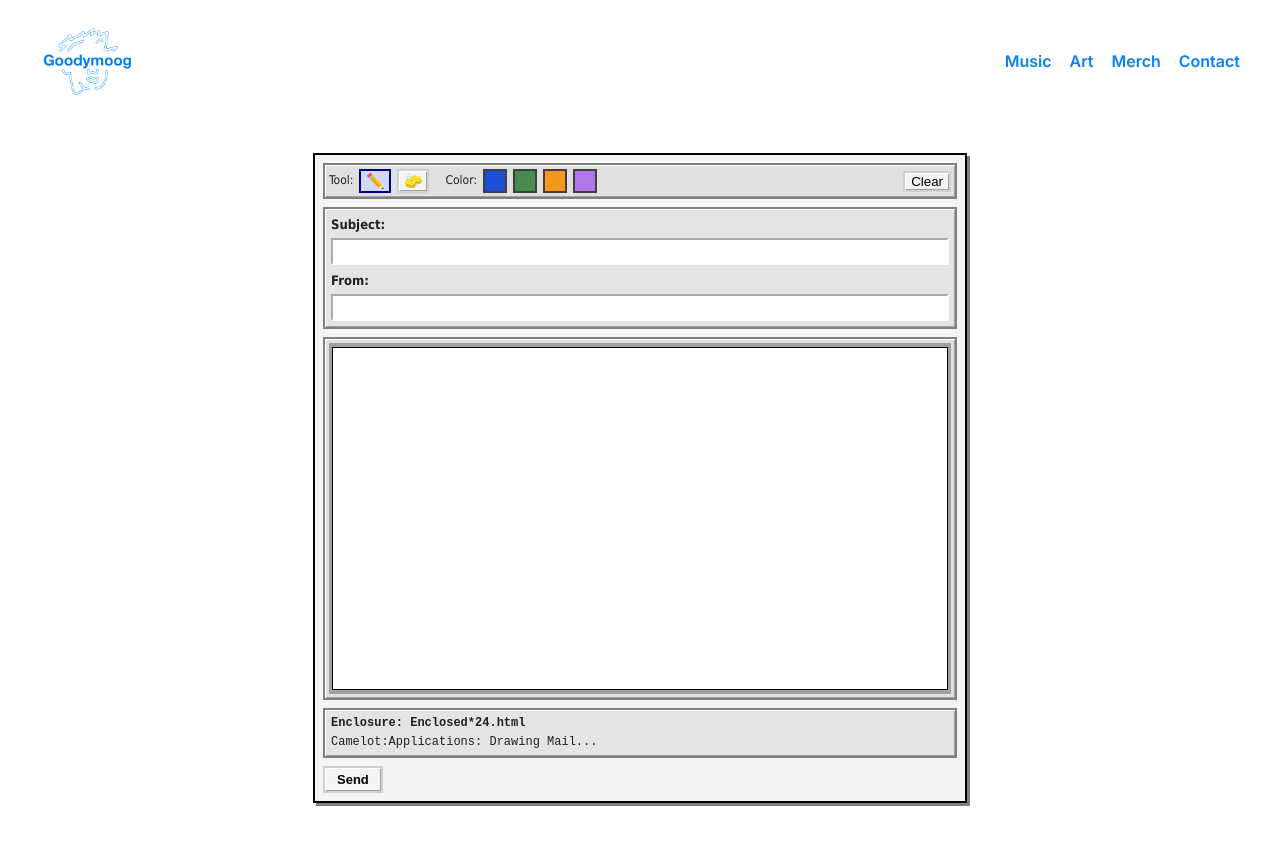
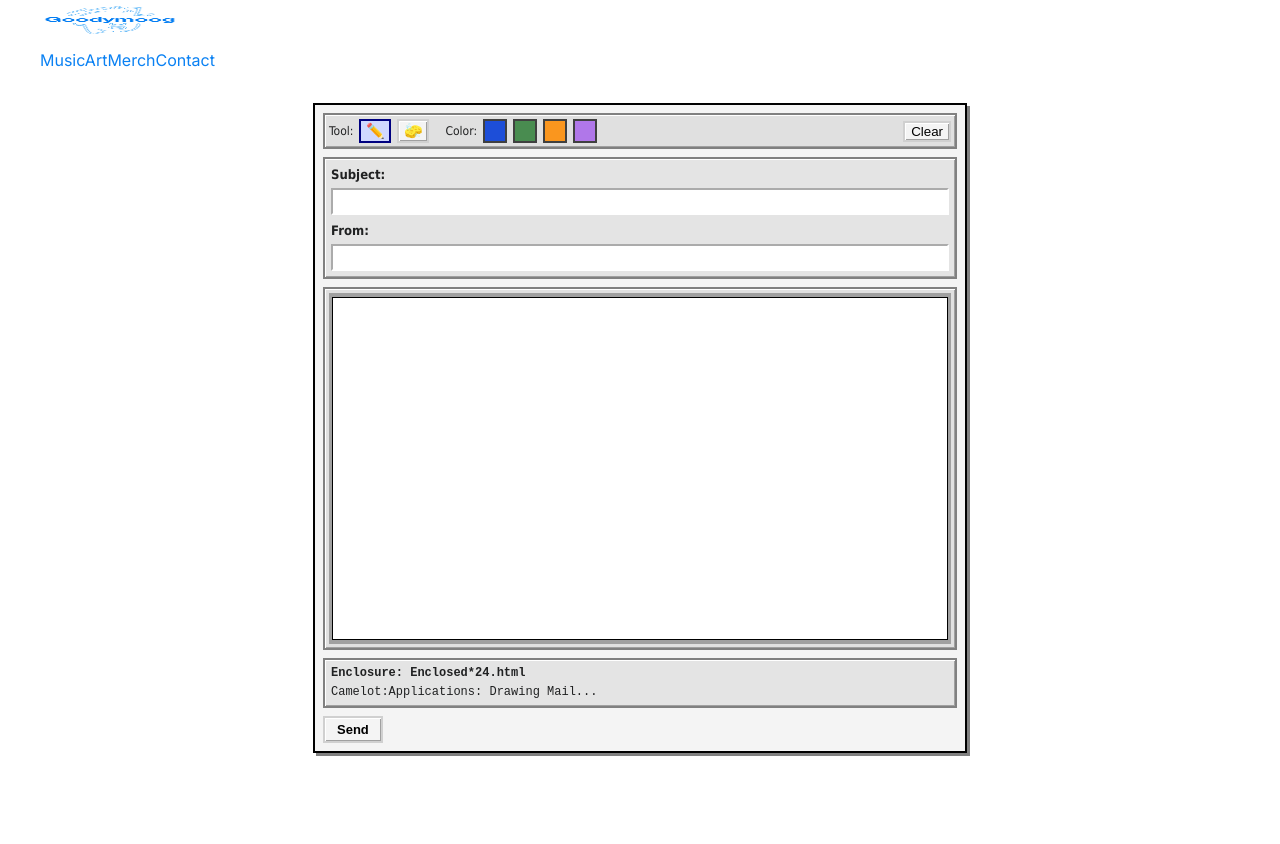
Before and after one commit to goodymoog/goodymoog-next, a Next.js app: page /contact in a window 1280 px wide. Shown: the top 844 px of the page. After the commit the page ends 805 px from the top, so only its background shows below. Built offline with nearby package versions, Linux system fonts and the light colour scheme.

Commit message:
Describe change

```diff
--- a/components/Header.tsx
+++ b/components/Header.tsx
@@ -1,16 +1,51 @@
+import Link from "next/link";
+import Image from "next/image";
+
 export default function Header() {
   return (
-    <header className="site-header">
-      <a className="logo" href="/">
-        <img src="/images/logo.webp" alt="Goodymoog" />
-      </a>
+    <header className="w-full bg-white border-b border-black/10">
+      <div className="mx-auto max-w-6xl px-6 py-4 flex items-center justify-between">
 
-      <nav className="top-nav">
-        <a href="/">Music</a>
-        <a href="/art">Art</a>
-        <a href="/merch">Merch</a>
-        <a href="/contact">Contact</a>
-      </nav>
+        {/* Logo */}
+        <Link href="/" className="flex items-center">
+          <Image
+            src="/images/logo.webp"
+            alt="Goodymoog"
+            width={140}
+            height={40}
+            priority
+            className="h-8 w-auto"
+          />
+        </Link>
+
+        {/* Navigation */}
+        <nav className="flex items-center gap-8 text-sm tracking-wide">
+          <Link
+            href="/"
+            className="text-black/80 hover:opacity-60 transition-opacity duration-200"
+          >
+            Music
+          </Link>
+          <Link
+            href="/art"
+            className="text-black/80 hover:opacity-60 transition-opacity duration-200"
+          >
+            Art
+          </Link>
+          <Link
+            href="/merch"
+            className="text-black/80 hover:opacity-60 transition-opacity duration-200"
+          >
+            Merch
+          </Link>
+          <Link
+            href="/contact"
+            className="text-black/80 hover:opacity-60 transition-opacity duration-200"
+          >
+            Contact
+          </Link>
+        </nav>
+      </div>
     </header>
   );
 }
```
